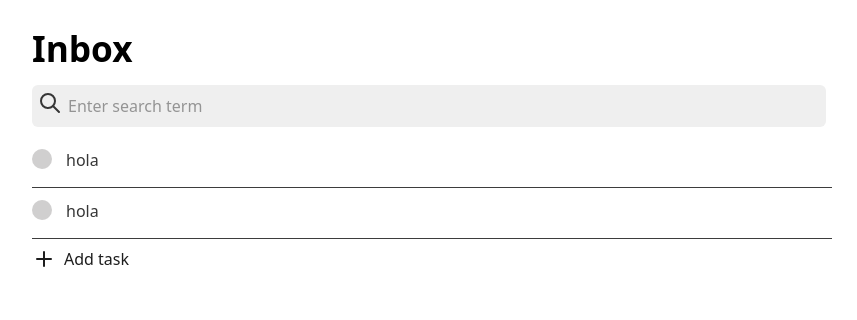
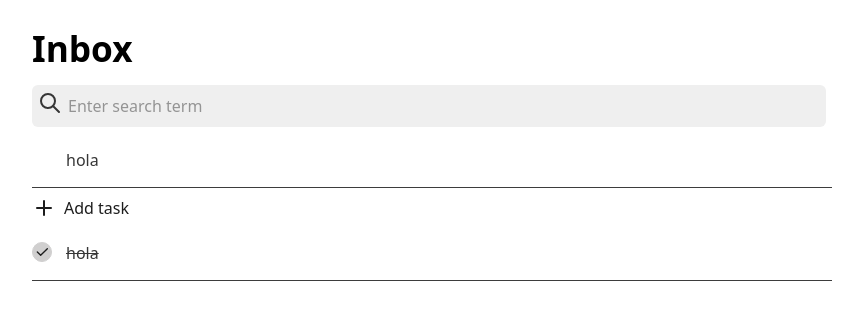
Before and after one commit to isaaleonardo/inbox-app, a React (Vite) app: page / in a window 1280 px wide. Shown: the top 320 px of the page, without its empty margins (208-1065 px from the left). Built offline with nearby package versions, Linux system fonts and the light colour scheme.

Commit message:
Distinguish between completed todos and active todos

```diff
--- a/src/components/CreateTaskButton.css
+++ b/src/components/CreateTaskButton.css
@@ -4,7 +4,7 @@
   gap: 8px;
   margin: 0;
   padding-inline: 0;
-  padding-block: 8px;
+  padding-block-start: 8px;
   inline-size: 100%;
   background: none;
 
--- a/src/components/TodosList.css
+++ b/src/components/TodosList.css
@@ -20,6 +20,8 @@
   inline-size: 20px;
   block-size: 20px;
   border-radius: 50%;
+  background-color: unset;
+  border: 1px solid white;
 
   & svg {
     opacity: 0;
@@ -51,3 +53,18 @@
 .todos-list li:hover .edit {
   opacity: 1;
 }
+
+.todos-list.completed {
+  & p {
+    text-decoration-line: line-through;
+  }
+
+  & .check {
+    border: 1px solid var(--button-base);
+    background-color: var(--button-base);
+  }
+
+  & svg {
+    opacity: 1;
+  }
+}
--- a/src/components/TodosList.jsx
+++ b/src/components/TodosList.jsx
@@ -3,11 +3,14 @@ import { TodoElement } from './TodoElement'
 import './TodosList.css'
 
 export function TodosList ({ todos }) {
+  const activeTodos = todos.filter(todo => !todo.completed)
+  const completedTodos = todos.filter(todo => !!todo.completed)
+
   return (
     <>
       <ul className='todos-list'>
         {
-          todos.map(todo => (
+          completedTodos.map(todo => (
             <li key={todo.id}>
               <TodoElement name={todo.name} />
             </li>
@@ -16,6 +19,16 @@ export function TodosList ({ todos }) {
       </ul>
 
       <CreateTaskButton />
+
+      <ul className='todos-list completed'>
+        {
+          activeTodos.map(todo => (
+            <li key={todo.id}>
+              <TodoElement name={todo.name} />
+            </li>
+          ))
+        }
+      </ul>
     </>
   )
 }
```
